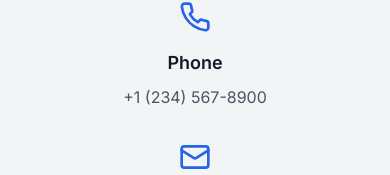
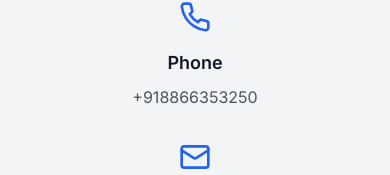
Before and after one commit to Malaviya24/Motor-Repairshop, a React (Create React App) app in the folder frontend/: page / in a window 390 px wide. Shown: the part 3925-4100 px from the top of the page. Built offline with nearby package versions, Linux system fonts and the light colour scheme.

Commit message:
Update phone number to +918866353250 throughout website

```diff
--- a/frontend/src/components/LandingPage.js
+++ b/frontend/src/components/LandingPage.js
@@ -40,7 +40,7 @@ const LandingPage = () => {
 VERSION:3.0
 FN:Universal Electric Motor Rewinding
 ORG:Professional Motor Rewinding Services
-TEL:+1234567890
+TEL:+918866353250
 EMAIL:info@universalmotorrewinding.com
 ADR:;;123 Main Street;City;State;12345;USA
 URL:https://universalmotorrewinding.com
@@ -60,7 +60,7 @@ END:VCARD`;
   };
 
   const openWhatsApp = () => {
-    const phoneNumber = '+1234567890'; // Replace with actual number
+    const phoneNumber = '+918866353250'; // Updated with actual number
     const message = 'Hi! I\'m interested in your motor repair services.';
     const whatsappUrl = `https://wa.me/${phoneNumber}?text=${encodeURIComponent(message)}`;
     window.open(whatsappUrl, '_blank');
@@ -289,7 +289,7 @@ END:VCARD`;
             <div className="text-center">
               <Phone className="h-8 w-8 text-primary-600 mx-auto mb-4" />
               <h3 className="text-lg font-semibold mb-2">Phone</h3>
-              <p className="text-gray-600">+1 (234) 567-8900</p>
+                             <p className="text-gray-600">+918866353250</p>
             </div>
                          <div className="text-center">
                <Mail className="h-8 w-8 text-primary-600 mx-auto mb-4" />
--- a/frontend/src/components/admin/CustomerManagement.js
+++ b/frontend/src/components/admin/CustomerManagement.js
@@ -246,7 +246,7 @@ const CustomerManagement = () => {
                   type="tel"
                   value={formData.phoneNumber}
                   onChange={(e) => setFormData({...formData, phoneNumber: e.target.value})}
-                  placeholder="+1234567890"
+                                                placeholder="+918866353250"
                   className="input-field"
                   required
                 />
```
Also changed, not shown: 1 other file (tests, documents, lock files or other folders).
